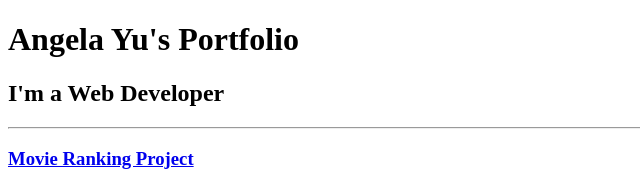
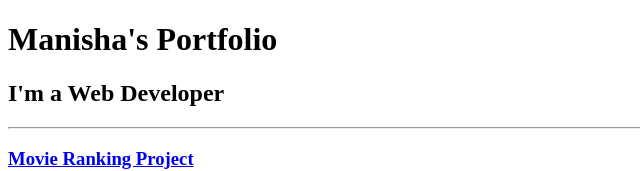
Before and after one commit to 26manisha04/html.reciprocity, a plain HTML site: page solution.html in a window 1280 px wide. Shown: the top 171 px of the page, without its empty margins (0-640 px from the left). Drawn offline with Linux system fonts and the light colour scheme.

Commit message:
Update portfolio title and header from Angela to Manisha

```diff
--- a/solution.html
+++ b/solution.html
@@ -3,11 +3,11 @@
 
 <head>
   <meta charset="UTF-8">
-  <title>Angela's Portfolio</title>
+  <title>Manisha's Portfolio</title>
 </head>
 
 <body>
-  <h1>Angela Yu's Portfolio</h1>
+  <h1>Manisha's Portfolio</h1>
   <h2>I'm a Web Developer</h2>
   <hr />
   <h3><a href="./public/movie-ranking.html">Movie Ranking Project</a></h3>
```
